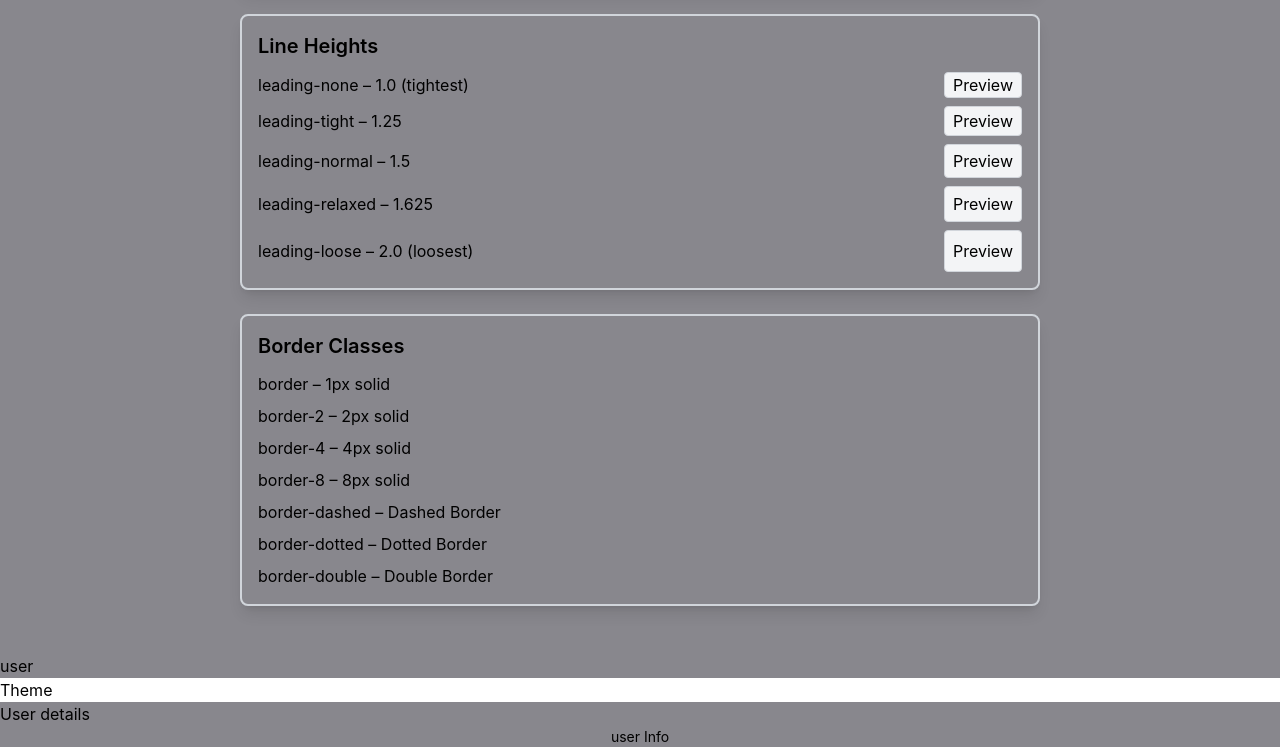
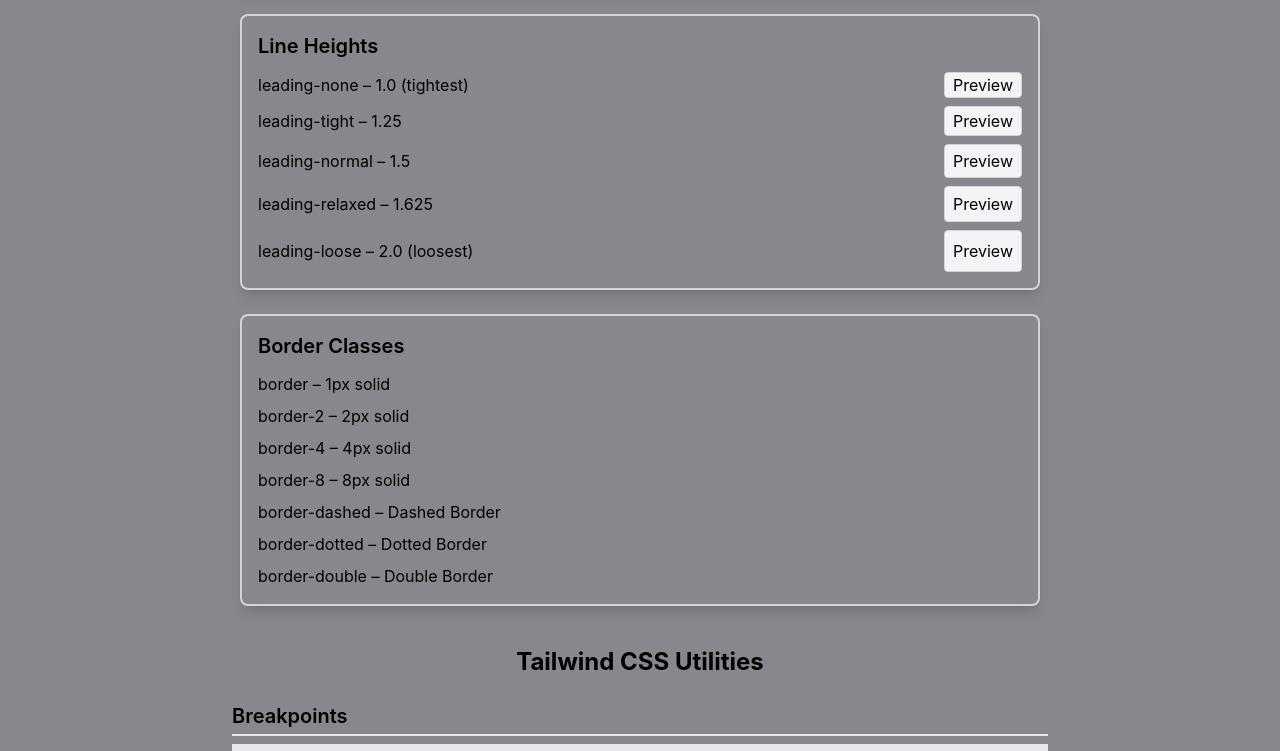
Before and after one commit to vimal336/inter-pre, a React (Vite) app: page /Bootstrap in a window 1280 px wide. Shown: the part 2000-2751 px from the top of the page. Built offline with nearby package versions, Linux system fonts and the light colour scheme.

Commit message:
problem solving

```diff
--- a/src/Bootstrap.jsx
+++ b/src/Bootstrap.jsx
@@ -1,4 +1,5 @@
-import TailwindReference from "./Tailwind.";
+import TailwindReference from "./TailwindClasses/Tailwind.";
+import TailwindGuide from "./TailwindClasses/TAilwindRef";
 
 const bootstrapClasses = {
   Layout: [
@@ -54,6 +55,7 @@ const BootstrapClasses = () => {
         ))}
       </div>
       <TailwindReference/>
+      <TailwindGuide/>
     </div>
 
   );
--- /dev/null
+++ b/src/TailwindClasses/TAilwindRef.jsx
@@ -0,0 +1,101 @@
+import React from "react";
+
+const tailwindUtilities = [
+  {
+    title: "Breakpoints",
+    values: [
+      { label: "sm", description: "640px" },
+      { label: "md", description: "768px" },
+      { label: "lg", description: "1024px" },
+      { label: "xl", description: "1280px" },
+      { label: "2xl", description: "1536px" },
+    ],
+  },
+  {
+    title: "Spacing (Margin & Padding)",
+    values: [
+      { label: "mb-4", description: "1rem (16px) bottom margin" },
+      { label: "mt-4", description: "1rem (16px) top margin" },
+      { label: "pt-4", description: "1rem (16px) top padding" },
+      { label: "pb-4", description: "1rem (16px) bottom padding" },
+    ],
+  },
+  {
+    title: "Typography",
+    values: [
+      { label: "text-sm", description: "14px" },
+      { label: "text-base", description: "16px" },
+      { label: "text-lg", description: "18px" },
+      { label: "text-xl", description: "20px" },
+      { label: "text-2xl", description: "24px" },
+    ],
+  },
+  {
+    title: "Borders & Shadows",
+    values: [
+      { label: "border-2", description: "2px border" },
+      { label: "border-red-500", description: "Red border" },
+      { label: "rounded-xl", description: "12px border radius" },
+      { label: "shadow-lg", description: "Large shadow" },
+    ],
+  },
+  {
+    title: "Backgrounds & Gradients",
+    values: [
+      { label: "bg-red-500", description: "Red background" },
+      { label: "bg-gradient-to-r from-blue-500 to-green-500", description: "Blue to Green gradient" },
+    ],
+  },
+  {
+    title: "Hover & Focus Effects",
+    values: [
+      { label: "hover:bg-blue-700", description: "Changes background on hover" },
+      { label: "focus:ring-2 focus:ring-green-500", description: "Focus outline effect" },
+    ],
+  },
+  {
+    title: "Transitions & Animations",
+    values: [
+      { label: "transition-all", description: "Smooth transition for all properties" },
+      { label: "duration-300", description: "300ms transition duration" },
+    ],
+  },
+  {
+    title: "Dark Mode",
+    values: [
+      { label: "dark:bg-gray-800", description: "Background turns dark in dark mode" },
+      { label: "dark:text-white", description: "Text turns white in dark mode" },
+    ],
+  },
+];
+
+const TailwindGuide = () => {
+  return (
+    <div className="p-4 max-w-4xl mx-auto">
+      <h1 className="text-2xl font-bold text-center mb-6">Tailwind CSS Utilities</h1>
+      {tailwindUtilities.map((section) => (
+        <div key={section.title} className="mb-6">
+          <h2 className="text-xl font-semibold mb-2 border-b-2 pb-1">{section.title}</h2>
+          <table className="w-full border border-gray-300 text-left text-sm md:text-base">
+            <thead>
+              <tr className="bg-gray-200">
+                <th className="border px-4 py-2">Class</th>
+                <th className="border px-4 py-2">Description</th>
+              </tr>
+            </thead>
+            <tbody>
+              {section.values.map((item) => (
+                <tr key={item.label} className="border">
+                  <td className="border px-4 py-2 font-mono">{item.label}</td>
+                  <td className="border px-4 py-2">{item.description}</td>
+                </tr>
+              ))}
+            </tbody>
+          </table>
+        </div>
+      ))}
+    </div>
+  );
+};
+
+export default TailwindGuide;
```
Also changed, not shown: src/TailwindClasses/Tailwind..jsx (renamed from src/Tailwind..jsx).
